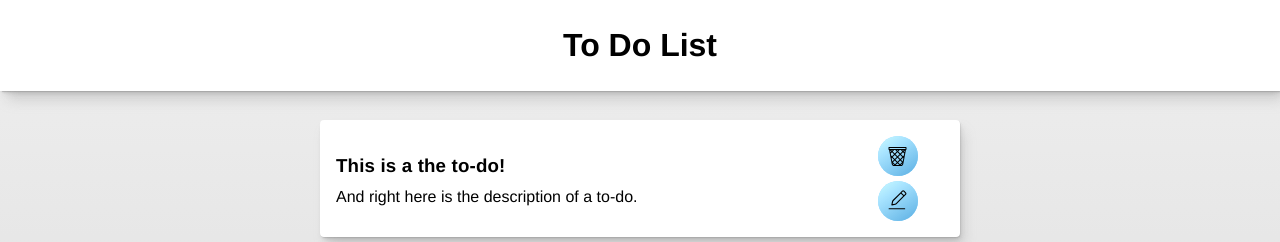
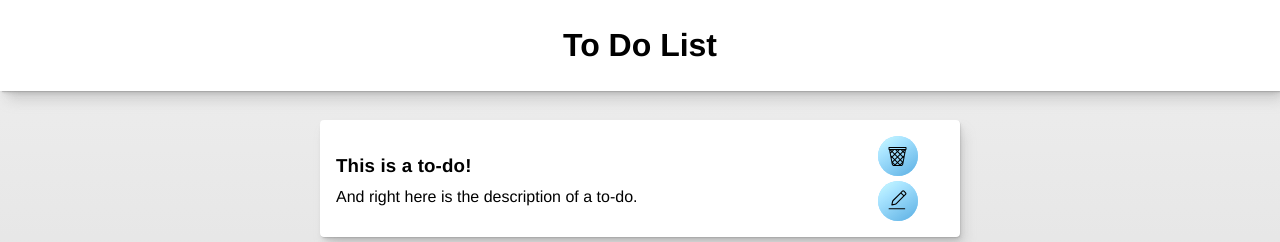
Before and after one commit to jsb1138/loopline-todo-app, a Next.js app: page / in a window 1280 px wide. Shown: the top 242 px of the page. Built offline with nearby package versions, Linux system fonts and the light colour scheme.

Commit message:
fix: typo

```diff
--- a/features/todos/todoSlice.ts
+++ b/features/todos/todoSlice.ts
@@ -4,7 +4,7 @@ import { RootState } from "@/redux/store";
 const initialState = [
   {
     id: "AtpyBwYz53bBD9HSjRh6n",
-    title: "This is a the to-do!",
+    title: "This is a to-do!",
     desc: "And right here is the description of a to-do.",
     editing: false,
     selected: false,
```
